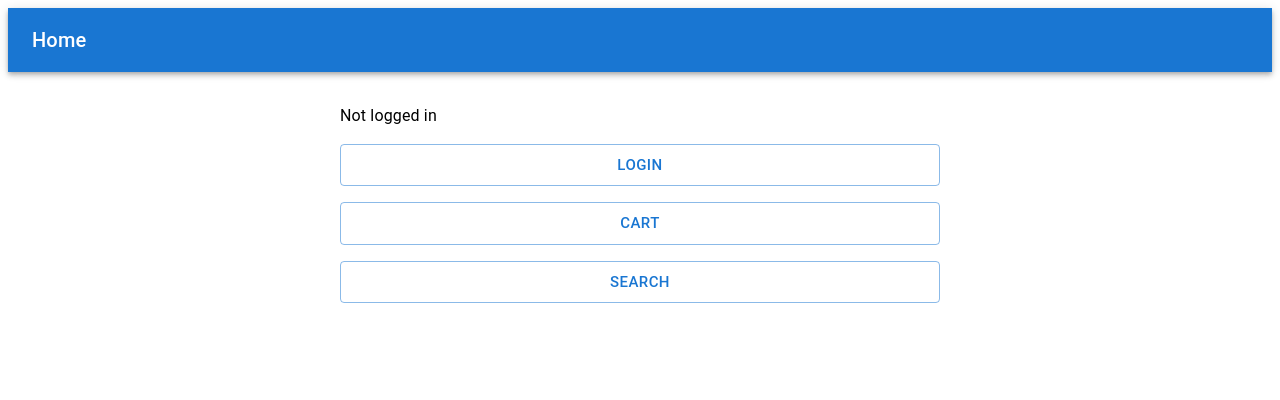
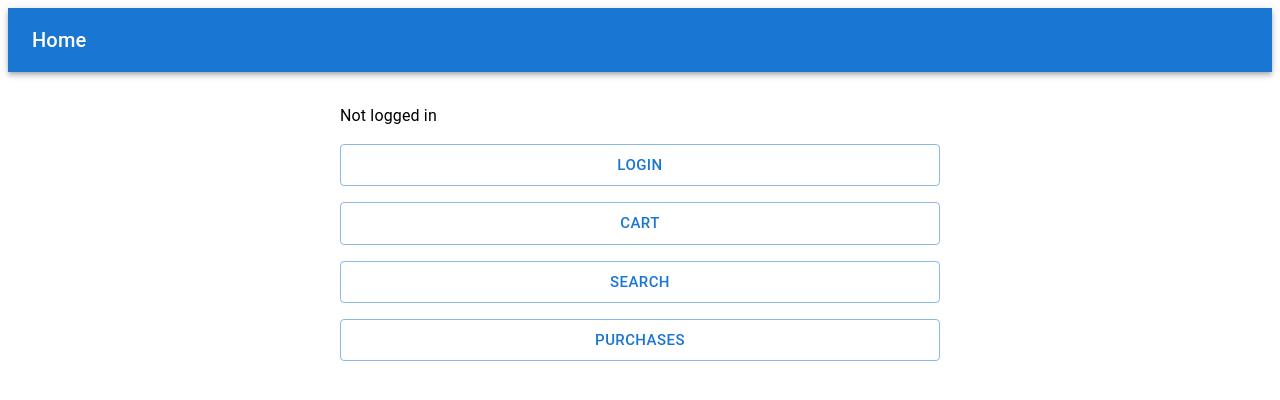
Before and after one commit to cse-412-g23/client-412-23, a React (Vite) app: page / in a window 1280 px wide. Shown: the top 400 px of the page. Built offline with nearby package versions, Linux system fonts and the light colour scheme.

Commit message:
pages work

```diff
--- a/src/App.tsx
+++ b/src/App.tsx
@@ -7,6 +7,7 @@ import Login from "./pages/Login";
 import ProductSearch from "./pages/ProductSearch";
 import ProductPage from "./pages/ProductPage";
 import CartPage from "./pages/CartPage";
+import PurchasesPage from "./pages/PurchasesPage";
 
 function Home() {
   let msg = "Not logged in";
@@ -26,6 +27,14 @@ function Home() {
       </Button>
       <Button component={Link} href={`/search`} variant="outlined" size="large">
         Search
+      </Button>
+      <Button
+        component={Link}
+        href={`/purchases`}
+        variant="outlined"
+        size="large"
+      >
+        Purchases
       </Button>
     </Stack>
   );
@@ -58,6 +67,7 @@ export default function App() {
           <Route path="/search/:txt" component={ProductSearch} />
 
           <Route path="/cart" component={CartPage} />
+          <Route path="/purchases" component={PurchasesPage} />
           <Route>404 - Page not found</Route>
         </Switch>
       </Box>
--- a/src/pages/CartPage.tsx
+++ b/src/pages/CartPage.tsx
@@ -93,7 +93,10 @@ export default function CartPage() {
         Checkout
       </Button>
 
-      {items.map((item) => (
+      {items
+        .slice()
+        .reverse()
+        .map((item) => (
           <Card key={item.key}>
             <ProductCardContent product={item.product} />
             <CardActions>
--- /dev/null
+++ b/src/pages/PurchasesPage.tsx
@@ -0,0 +1,79 @@
+import { gql, useQuery } from "@apollo/client";
+import { useEffect } from "react";
+import { Typography, Stack, Card, CardContent, Divider } from "@mui/material";
+
+const GET_PURCHASES = gql`
+  query GetPurchases {
+    purchases {
+      key
+      address
+      date
+      items {
+        key
+        purchasedPrice
+        product {
+          key
+          name
+          desc
+        }
+      }
+    }
+  }
+`;
+
+function PurchaseCardContent({ purchase }) {
+  return (
+    <CardContent>
+      <Typography variant="h6">
+        Date: {new Date(purchase.date).toLocaleString()}
+      </Typography>
+      <Typography variant="body1">Address: {purchase.address}</Typography>
+      <Divider sx={{ my: 1 }} />
+      <Stack spacing={1} sx={{ maxWidth: "80%", margin: "auto" }}>
+        {purchase.items.map((item) => (
+          <Stack key={item.key}>
+            <Typography variant="body2" color="text.secondary">
+              {item.product.name} - ${item.purchasedPrice.toFixed(2)}
+            </Typography>
+          </Stack>
+        ))}
+      </Stack>
+    </CardContent>
+  );
+}
+
+export default function PurchasesPage() {
+  const { loading, error, data, refetch } = useQuery(GET_PURCHASES);
+
+  // definitely better ways to do this
+  useEffect(() => {
+    refetch();
+  }, [refetch]);
+
+  if (loading) return <Typography>Loading...</Typography>;
+  if (error)
+    return <Typography color="error">Error: {error.message}</Typography>;
+
+  const purchases = data.purchases;
+
+  if (!purchases.length) {
+    return <Typography>No purchases yet.</Typography>;
+  }
+
+  return (
+    <Stack spacing={2} sx={{ maxWidth: 600, margin: "auto" }}>
+      <Typography variant="h4" gutterBottom>
+        Purchase History
+      </Typography>
+
+      {purchases
+        .slice()
+        .reverse()
+        .map((purchase) => (
+          <Card key={purchase.key}>
+            <PurchaseCardContent purchase={purchase} />
+          </Card>
+        ))}
+    </Stack>
+  );
+}
```
Lines whose indentation alone changed are shown as unchanged.
